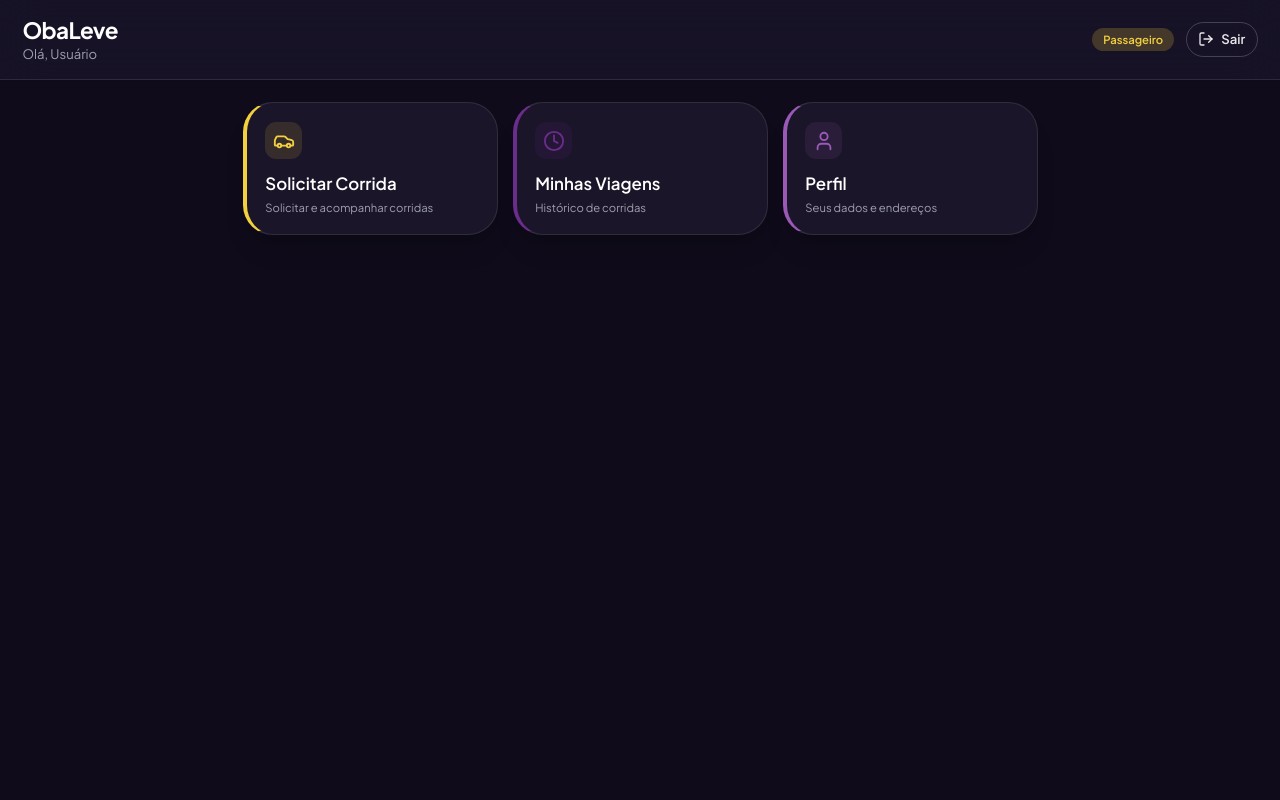
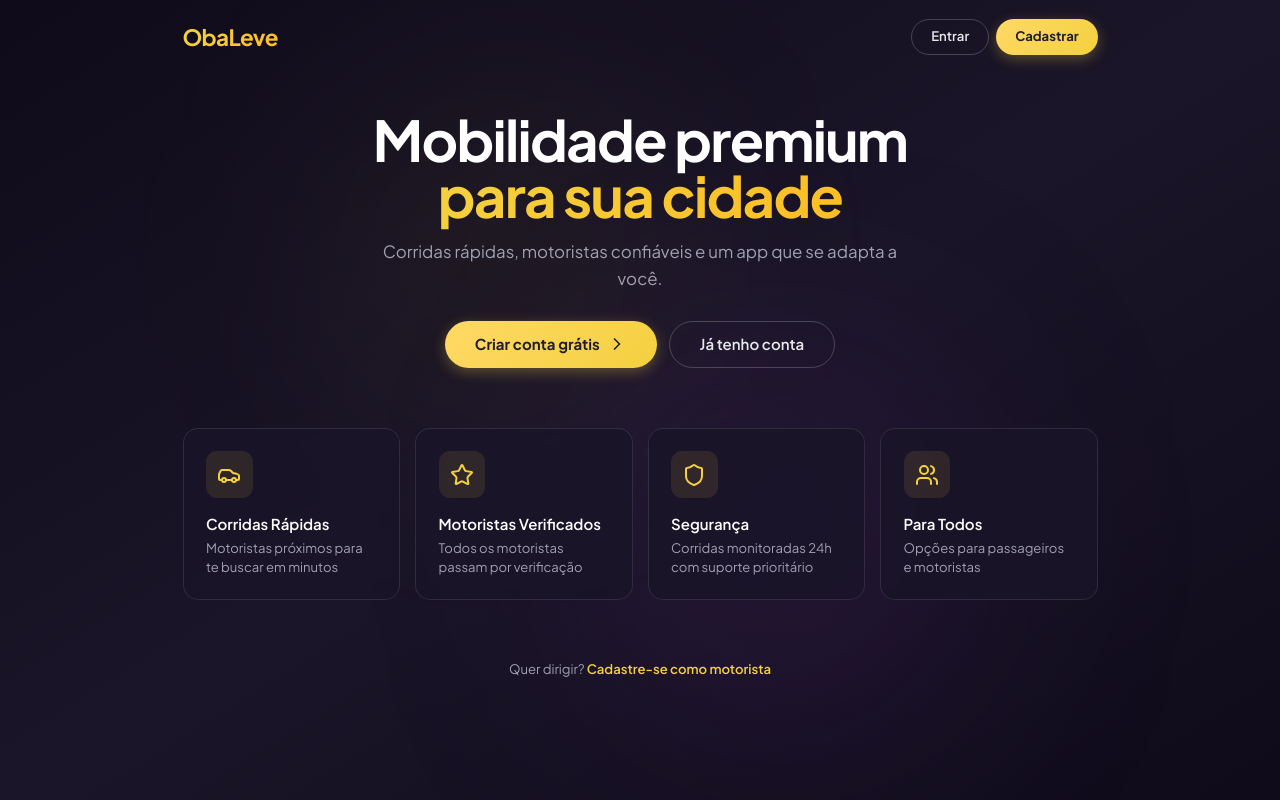
Before and after one commit to izakeobaleva/obaleva-app, a React (Vite) app: page / in a window 1280 px wide. Built offline with nearby package versions, Linux system fonts and the light colour scheme.

Commit message:
[dyad] wrote 4 file(s) + extra files edited outside of Dyad

```diff
--- a/src/App.tsx
+++ b/src/App.tsx
@@ -15,6 +15,7 @@ import Trips from './pages/Trips';
 import TripDetails from './pages/TripDetails';
 import Earnings from './pages/Earnings';
 import AdminDashboard from './pages/AdminDashboard';
+import Landing from './pages/Landing';
 import NotFound from './pages/NotFound';
 
 function App() {
@@ -22,7 +23,7 @@ function App() {
     <AuthProvider>
       <BrowserRouter>
         <Routes>
-          <Route path="/" element={<Home />} />
+          <Route path="/" element={<Landing />} />
           <Route path="/login" element={<Login />} />
           <Route path="/register" element={<RegisterPassenger />} />
           <Route path="/register-driver" element={<RegisterDriver />} />
--- /dev/null
+++ b/src/pages/Landing.tsx
@@ -0,0 +1,122 @@
+import { motion } from 'framer-motion'
+import { useNavigate } from 'react-router-dom'
+import { Car, Star, Shield, Users, ChevronRight } from 'lucide-react'
+
+export default function Landing() {
+  const navigate = useNavigate()
+
+  const features = [
+    { icon: Car, title: 'Corridas Rápidas', desc: 'Motoristas próximos para te buscar em minutos' },
+    { icon: Star, title: 'Motoristas Verificados', desc: 'Todos os motoristas passam por verificação' },
+    { icon: Shield, title: 'Segurança', desc: 'Corridas monitoradas 24h com suporte prioritário' },
+    { icon: Users, title: 'Para Todos', desc: 'Opções para passageiros e motoristas' },
+  ]
+
+  return (
+    <div className="min-h-screen bg-gradient-to-br from-[#0F0B1A] via-[#1A1528] to-[#0F0B1A]">
+      {/* Background decorations */}
+      <div className="absolute inset-0 overflow-hidden pointer-events-none">
+        <div className="absolute top-20 left-1/4 w-96 h-96 bg-[#F4D03F]/5 rounded-full blur-[120px]" />
+        <div className="absolute bottom-20 right-1/4 w-96 h-96 bg-[#6B2D8C]/20 rounded-full blur-[120px]" />
+      </div>
+
+      {/* Header */}
+      <header className="relative z-10 flex justify-between items-center px-6 py-5 max-w-5xl mx-auto">
+        <h1 className="text-2xl font-bold bg-gradient-to-r from-[#F4D03F] to-amber-400 bg-clip-text text-transparent" style={{ fontFamily: "'Plus Jakarta Sans', sans-serif", letterSpacing: '-0.03em' }}>
+          ObaLeve
+        </h1>
+        <div className="flex gap-2">
+          <button
+            onClick={() => navigate('/login')}
+            className="btn-outline-dark px-5 py-2 text-sm"
+          >
+            Entrar
+          </button>
+          <button
+            onClick={() => navigate('/register')}
+            className="btn-premium px-5 py-2 text-sm"
+          >
+            Cadastrar
+          </button>
+        </div>
+      </header>
+
+      {/* Hero */}
+      <main className="relative z-10 px-6 max-w-5xl mx-auto mt-10">
+        <motion.div
+          initial={{ opacity: 0, y: 40 }}
+          animate={{ opacity: 1, y: 0 }}
+          transition={{ duration: 0.6 }}
+          className="text-center"
+        >
+          <h2 className="text-4xl sm:text-5xl md:text-6xl font-bold text-white leading-tight" style={{ fontFamily: "'Plus Jakarta Sans', sans-serif", letterSpacing: '-0.03em' }}>
+            Mobilidade premium<br />
+            <span className="bg-gradient-to-r from-[#F4D03F] to-amber-400 bg-clip-text text-transparent">para sua cidade</span>
+          </h2>
+          <p className="text-[#A0A0B0] text-lg mt-4 max-w-xl mx-auto">
+            Corridas rápidas, motoristas confiáveis e um app que se adapta a você.
+          </p>
+
+          <div className="flex flex-wrap justify-center gap-3 mt-8">
+            <button
+              onClick={() => navigate('/register')}
+              className="btn-premium px-8 py-3 text-base flex items-center gap-2"
+            >
+              Criar conta grátis
+              <ChevronRight size={20} />
+            </button>
+            <button
+              onClick={() => navigate('/login')}
+              className="btn-outline-dark px-8 py-3 text-base"
+            >
+              Já tenho conta
+            </button>
+          </div>
+        </motion.div>
+
+        {/* Features */}
+        <motion.div
+          initial={{ opacity: 0, y: 40 }}
+          animate={{ opacity: 1, y: 0 }}
+          transition={{ duration: 0.6, delay: 0.2 }}
+          className="grid grid-cols-1 sm:grid-cols-2 lg:grid-cols-4 gap-4 mt-16"
+        >
+          {features.map((feature, index) => (
+            <motion.div
+              key={feature.title}
+              initial={{ opacity: 0, y: 20 }}
+              animate={{ opacity: 1, y: 0 }}
+              transition={{ delay: 0.1 * index }}
+              whileHover={{ scale: 1.02 }}
+              className="bg-[#1A1528]/80 backdrop-blur-sm rounded-2xl p-6 border border-white/10 hover:border-[#F4D03F]/30 transition-all"
+            >
+              <div className="p-3 bg-[#F4D03F]/10 rounded-xl w-fit mb-4">
+                <feature.icon size={24} className="text-[#F4D03F]" />
+              </div>
+              <h3 className="text-white font-semibold mb-1">{feature.title}</h3>
+              <p className="text-[#A0A0B0] text-sm">{feature.desc}</p>
+            </motion.div>
+          ))}
+        </motion.div>
+
+        {/* CTA Footer */}
+        <motion.div
+          initial={{ opacity: 0 }}
+          animate={{ opacity: 1 }}
+          transition={{ delay: 0.6 }}
+          className="text-center mt-16 mb-10"
+        >
+          <p className="text-[#A0A0B0] text-sm">
+            Quer dirigir?{' '}
+            <button
+              onClick={() => navigate('/register-driver')}
+              className="text-[#F4D03F] font-semibold hover:underline"
+            >
+              Cadastre-se como motorista
+            </button>
+          </p>
+        </motion.div>
+      </main>
+    </div>
+  )
+}
--- a/src/pages/RegisterDriver.tsx
+++ b/src/pages/RegisterDriver.tsx
@@ -130,7 +130,7 @@ export default function CadastroMotorista() {
         </form>
 
         <div className="mt-5 pt-5 border-t border-white/10 text-center">
-          <p className="text-xs text-[#A0A0B0]">Já tem conta? <Link to="/" className="text-[#F4D03F] font-semibold hover:underline">Entrar</Link></p>
+          <p className="text-xs text-[#A0A0B0]">Já tem conta? <Link to="/login" className="text-[#F4D03F] font-semibold hover:underline">Entrar</Link></p>
         </div>
       </motion.div>
     </div>
--- a/src/pages/RegisterPassenger.tsx
+++ b/src/pages/RegisterPassenger.tsx
@@ -136,7 +136,7 @@ export default function CadastroPassageiro() {
         </form>
 
         <div className="mt-5 pt-5 border-t border-white/10 text-center">
-          <p className="text-xs text-[#A0A0B0]">Já tem conta? <Link to="/" className="text-[#F4D03F] font-semibold hover:underline">Entrar</Link></p>
+          <p className="text-xs text-[#A0A0B0]">Já tem conta? <Link to="/login" className="text-[#F4D03F] font-semibold hover:underline">Entrar</Link></p>
         </div>
       </motion.div>
     </div>
```
Also changed, not shown: .dyad/screenshot/4c49fbbaf2c4135a185fc25b8676d14928cb1754.png (added), .dyad/screenshot/9aa12830a9156b97e9cd954591a75831bab2eae1.png (deleted).
